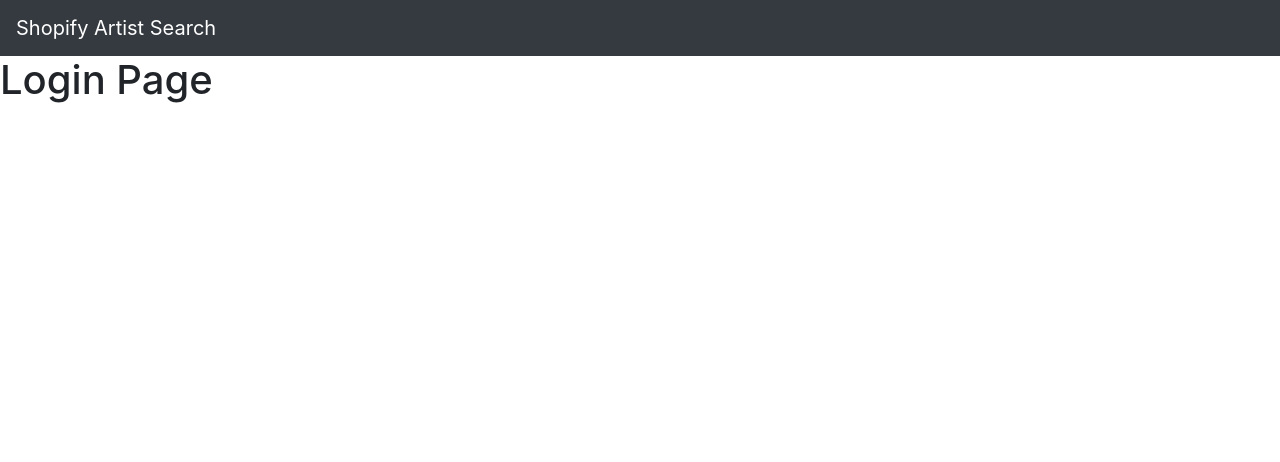
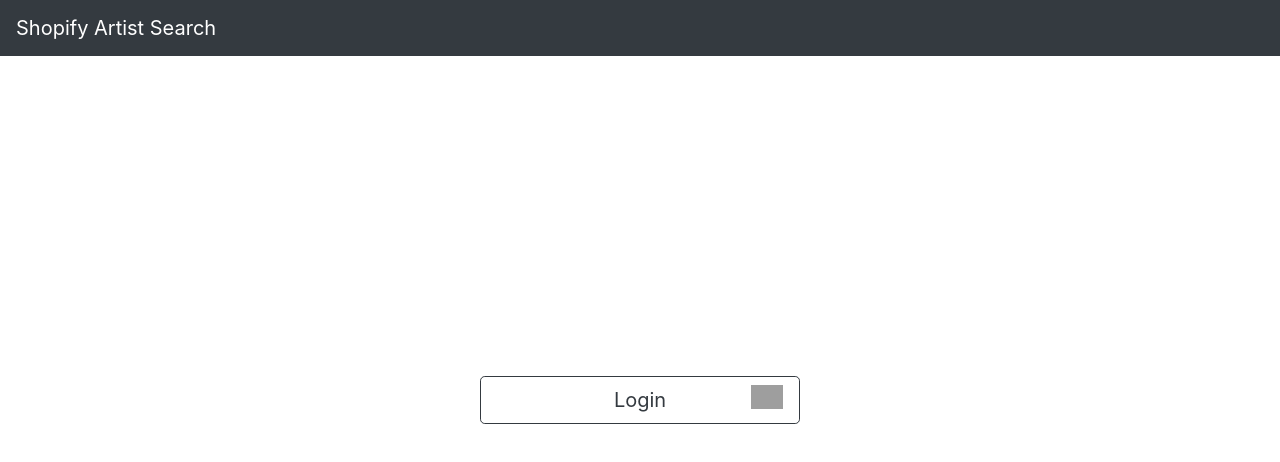
Before and after one commit to MaherSerjio/GigHub, a React (Create React App) app: page / in a window 1280 px wide. Shown: the top 462 px of the page. Built offline with nearby package versions, Linux system fonts and the light colour scheme; grey boxes are pictures that could not be loaded.

Commit message:
Styling Login

```diff
--- a/src/components/login.css
+++ b/src/components/login.css
@@ -0,0 +1,13 @@
+#login--btn {
+    position: fixed;
+    top: 50%;
+    left: 50%;
+    transform: translate(-50%, -50%);
+    width: 25%;
+}
+
+.logo {
+width: 2rem;
+position: fixed;
+right: 5%;
+}
--- a/src/components/login.js
+++ b/src/components/login.js
@@ -6,7 +6,13 @@ import './login.css';
 const Login = () => {
     return (
         <div>
-            <h1>Login Page</h1>
+            <div className="container">
+               <button type="submit" id="login--btn"
+                className="btn btn-outline-dark btn-lg d-flex justify-content-center">
+                Login
+                <img className="logo" src={require('../spotify.png')} />
+               </button>
+            </div>
         </div>
     );
 };
```
